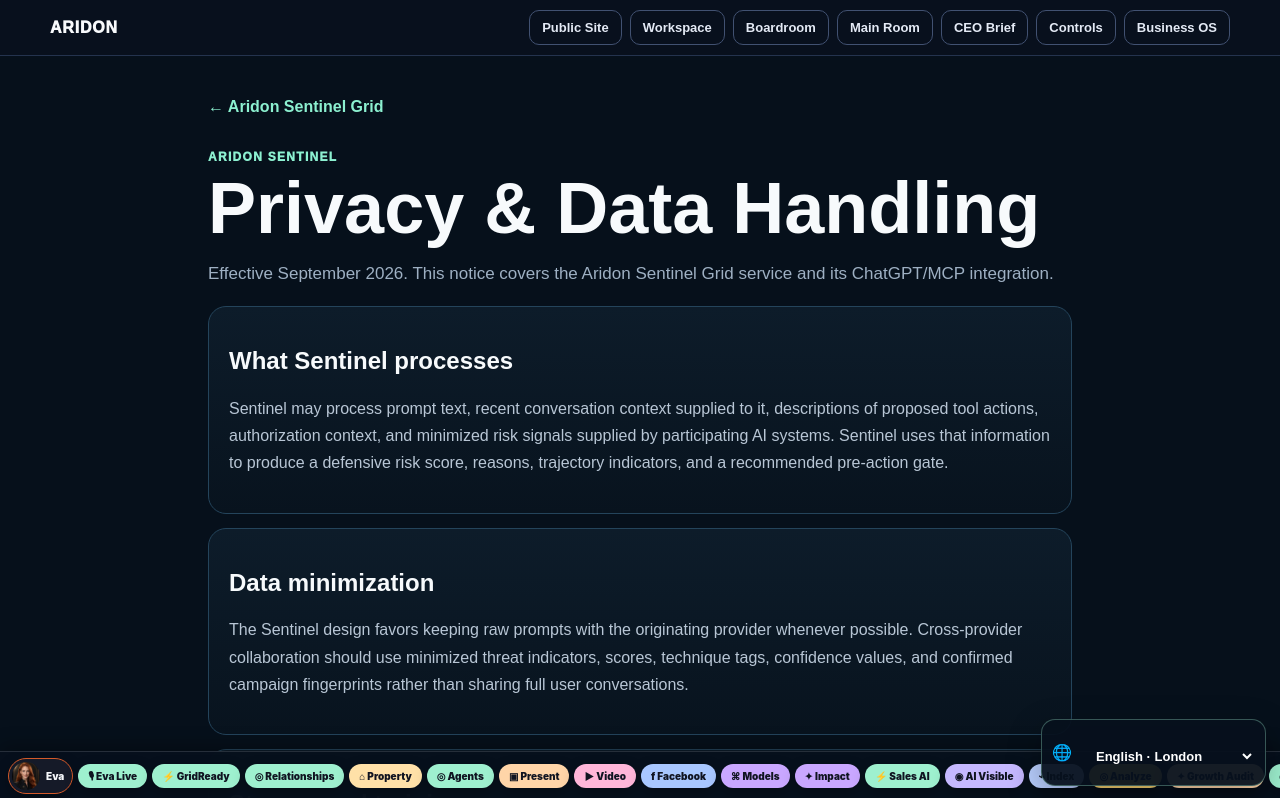
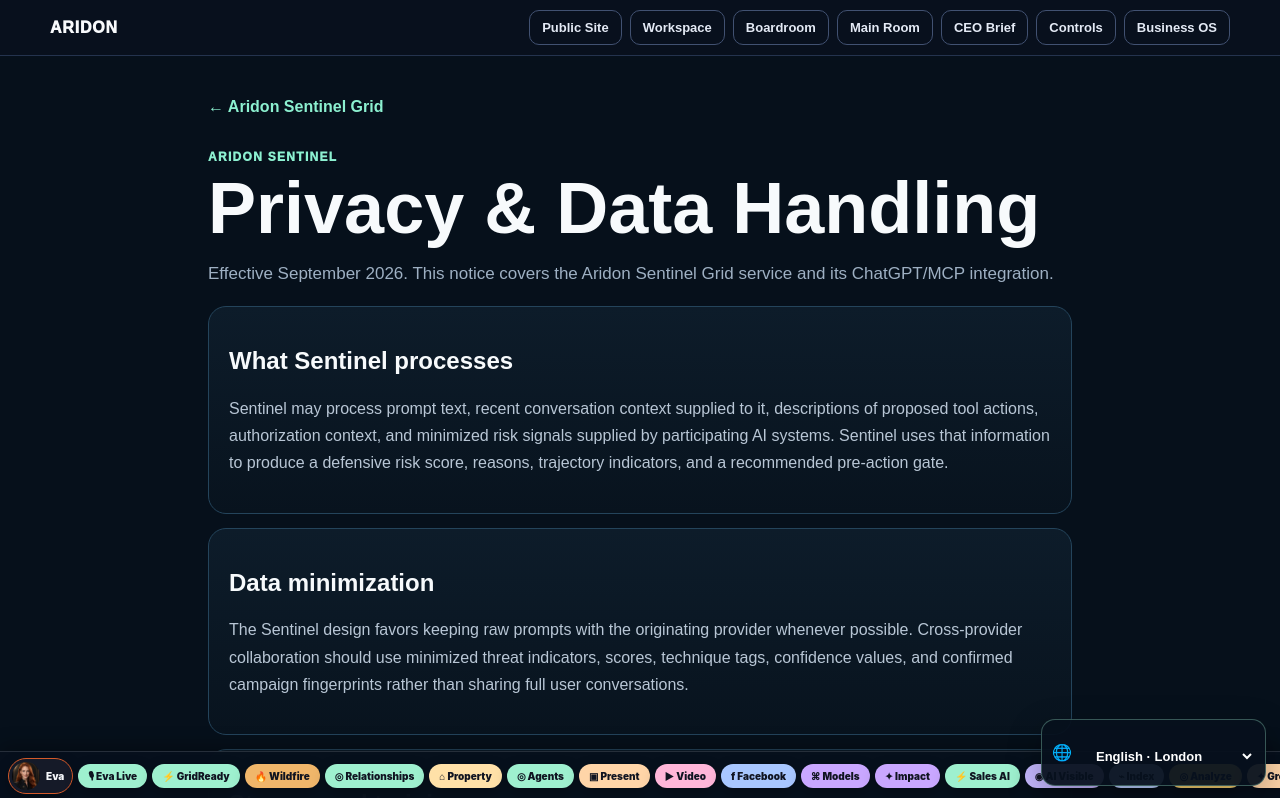
Before and after one commit to jimrusk/aridon-app, a Next.js app: page /sentinel-grid/privacy in a window 1280 px wide. Shown: the top 798 px of the page. Built offline with nearby package versions, Linux system fonts and the light colour scheme.

Commit message:
Add Wildfire Resilience launcher

```diff
--- a/app/InternalLaunchers.tsx
+++ b/app/InternalLaunchers.tsx
@@ -45,7 +45,8 @@ export default function InternalLaunchers() {
     pathname.startsWith('/executive-ops') ||
     pathname.startsWith('/eva-chat') ||
     pathname.startsWith('/eva-live') ||
-    pathname.startsWith('/gridready')
+    pathname.startsWith('/gridready') ||
+    pathname.startsWith('/wildfire-resilience')
   ) return null;
 
   return (
@@ -100,6 +101,7 @@ export default function InternalLaunchers() {
       </Link>
       <Link href="/eva-live" aria-label="Open Eva Live full-duplex voice" title="Talk with Eva Live" style={{ ...launcherStyle, background: '#9EF0CF' }}>🎙 Eva Live</Link>
       <Link href="/gridready" aria-label="Open Aridon GridReady data center qualification workspace" style={{ ...launcherStyle, background: '#9EF0CF' }}>⚡ GridReady</Link>
+      <Link href="/wildfire-resilience" aria-label="Open Aridon Wildfire and Watershed Resilience Grid" style={{ ...launcherStyle, background: '#F0B66A' }}>🔥 Wildfire</Link>
       <Link href="/relationship-brain" aria-label="Open Aridon Relationship Brain" style={{ ...launcherStyle, background: '#9EF0CF' }}>◎ Relationships</Link>
       <Link href="/property-intelligence" aria-label="Open nationwide property intelligence hunter" style={{ ...launcherStyle, background: '#FFE1A8' }}>⌂ Property</Link>
       <Link href="/agent-supervisor" aria-label="Open Aridon Agent Supervisor" style={{ ...launcherStyle, background: '#9EF0CF' }}>◎ Agents</Link>
```
